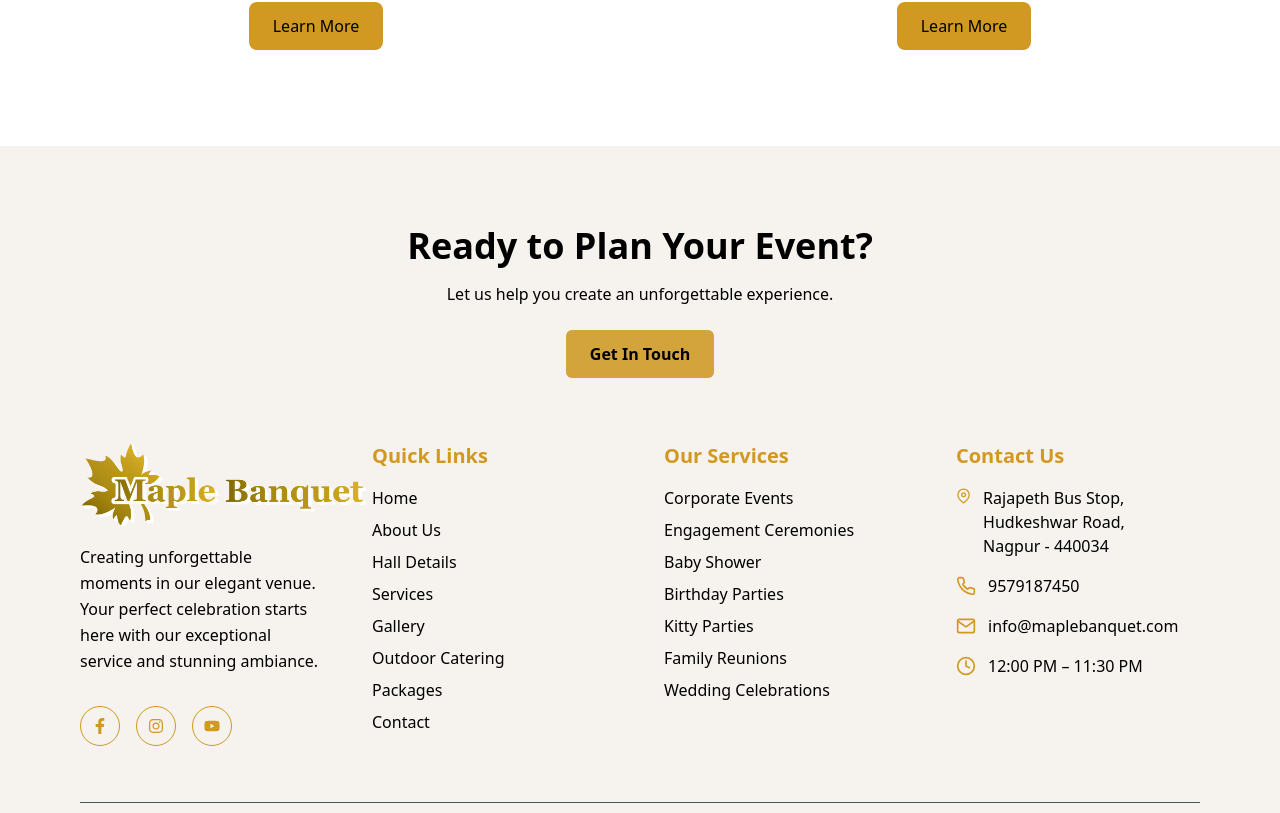
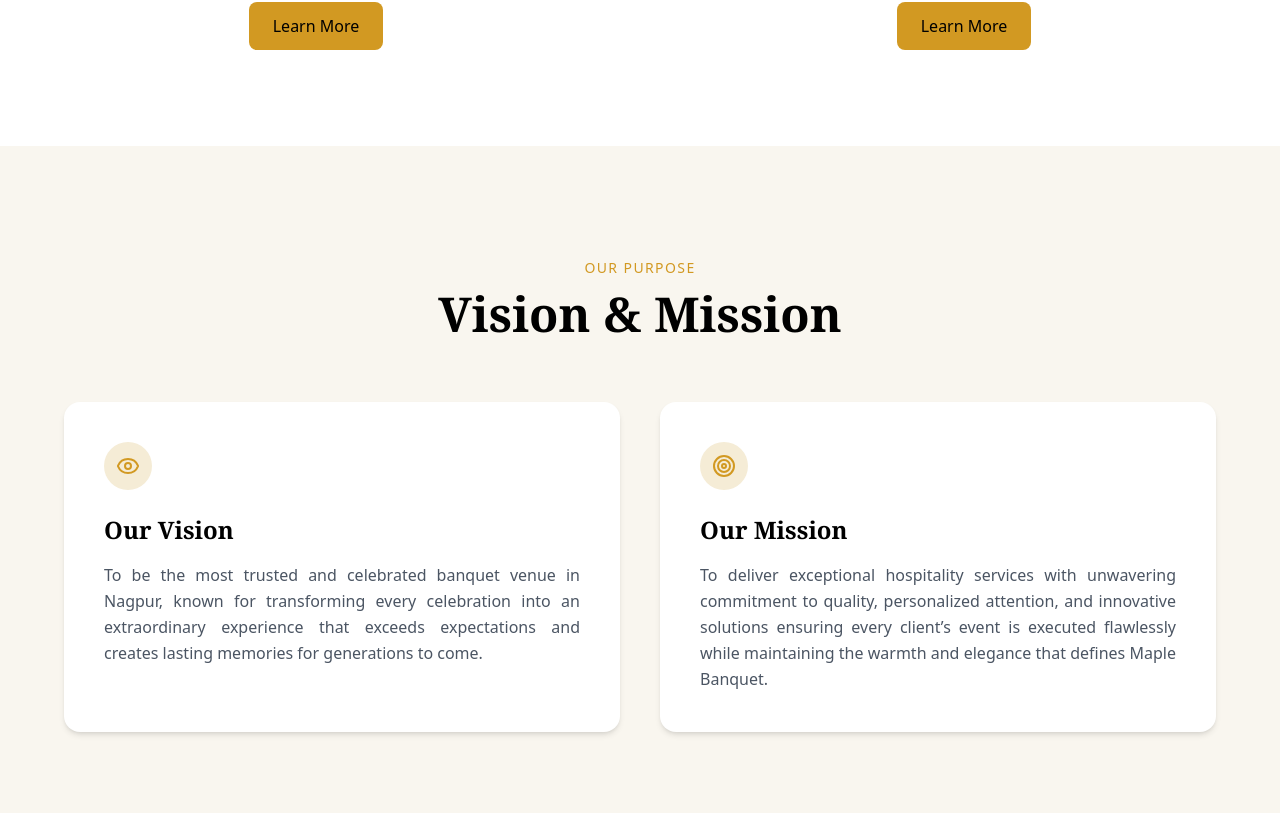
Before and after one commit to JaiPatel0916/Maple-Banquet-hall, a React (Vite) app in the folder frontend/: page /about in a window 1280 px wide. Shown: the part 2167-2980 px from the top of the page. Built offline with nearby package versions, Linux system fonts and the light colour scheme.

Commit message:
Add VisionMission component and integrate it into About page

```diff
--- /dev/null
+++ b/frontend/src/components/About/VisionMission.jsx
@@ -0,0 +1,63 @@
+import { Eye, Target } from "lucide-react";
+
+const VisionMission = () => {
+    return (
+        <section className="bg-[#f9f6ef] py-28 px-4">
+            <div className="max-w-6xl mx-auto text-center">
+
+
+                <p className="text-sm tracking-widest text-[#D29922] mb-3">
+                    OUR PURPOSE
+                </p>
+
+
+                <h2 className="text-4xl md:text-5xl font-serif font-semibold mb-16">
+                    Vision & Mission
+                </h2>
+
+                <div className="grid grid-cols-1 md:grid-cols-2 gap-10">
+
+
+                    <div className="bg-white rounded-2xl p-10 shadow-md text-justify">
+                        <div className="h-12 w-12 flex items-center justify-center rounded-full bg-[#f5ecd6] mb-6">
+                            <Eye className="text-[#D29922]" />
+                        </div>
+
+                        <h3 className="text-2xl font-serif font-semibold mb-4">
+                            Our Vision
+                        </h3>
+
+                        <p className="text-gray-600 leading-relaxed">
+                            To be the most trusted and celebrated banquet venue in Nagpur,
+                            known for transforming every celebration into an extraordinary
+                            experience that exceeds expectations and creates lasting
+                            memories for generations to come.
+                        </p>
+                    </div>
+
+                    {/* Mission */}
+                    <div className="bg-white rounded-2xl p-10 shadow-md text-justify">
+                        <div className="h-12 w-12 flex items-center justify-center rounded-full bg-[#f5ecd6] mb-6">
+                            <Target className="text-[#D29922]" />
+                        </div>
+
+                        <h3 className="text-2xl font-serif font-semibold mb-4">
+                            Our Mission
+                        </h3>
+
+                        <p className="text-gray-600 leading-relaxed">
+                            To deliver exceptional hospitality services with unwavering
+                            commitment to quality, personalized attention, and innovative
+                            solutions ensuring every client’s event is executed flawlessly
+                            while maintaining the warmth and elegance that defines Maple
+                            Banquet.
+                        </p>
+                    </div>
+
+                </div>
+            </div>
+        </section>
+    );
+};
+
+export default VisionMission;
--- a/frontend/src/pages/About.jsx
+++ b/frontend/src/pages/About.jsx
@@ -1,6 +1,7 @@
 import AboutStory from "../components/About/AboutStory";
 import AboutValues from "../components/About/AboutValues";
 import FounderPreview from "../components/About/FounderPreview";
+import VisionMission from "../components/About/VisionMission";
 
 
 export default function About() {
@@ -10,6 +11,7 @@ export default function About() {
                 <AboutStory />
                 <AboutValues />
                 <FounderPreview />
+                <VisionMission />
             </div>
         </>
     );
```
